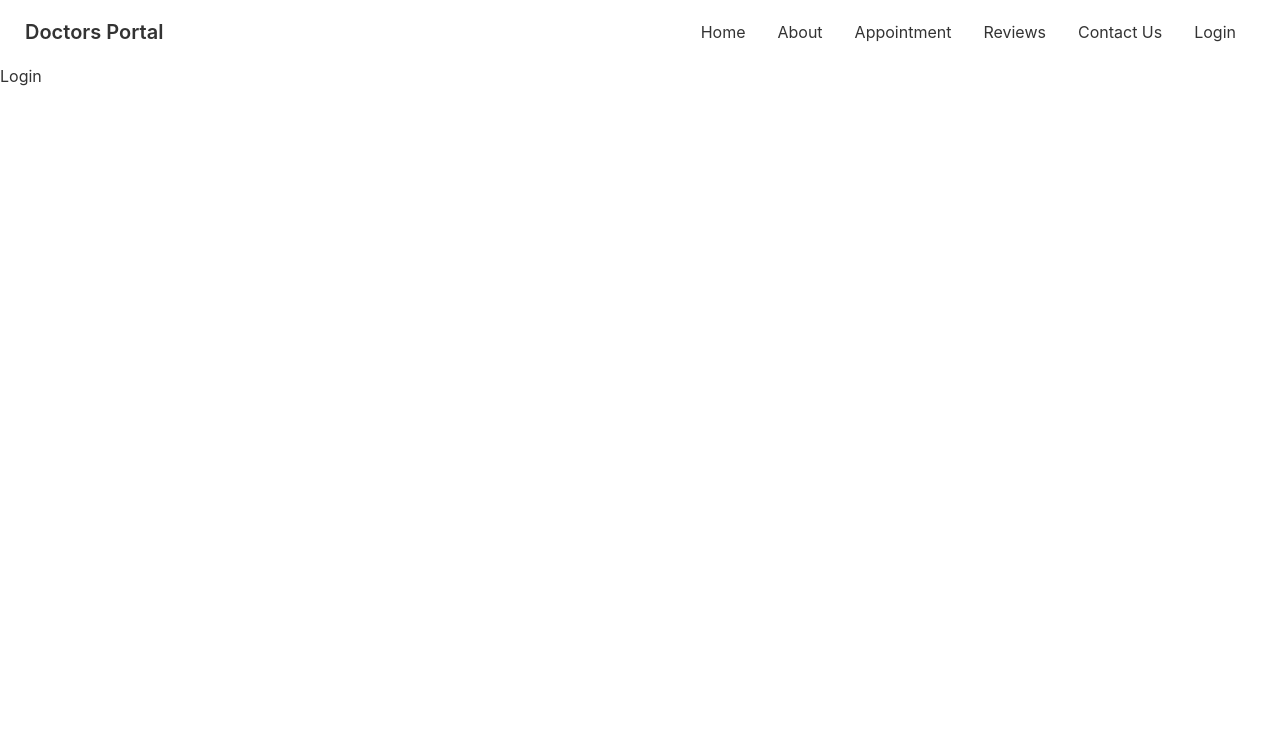
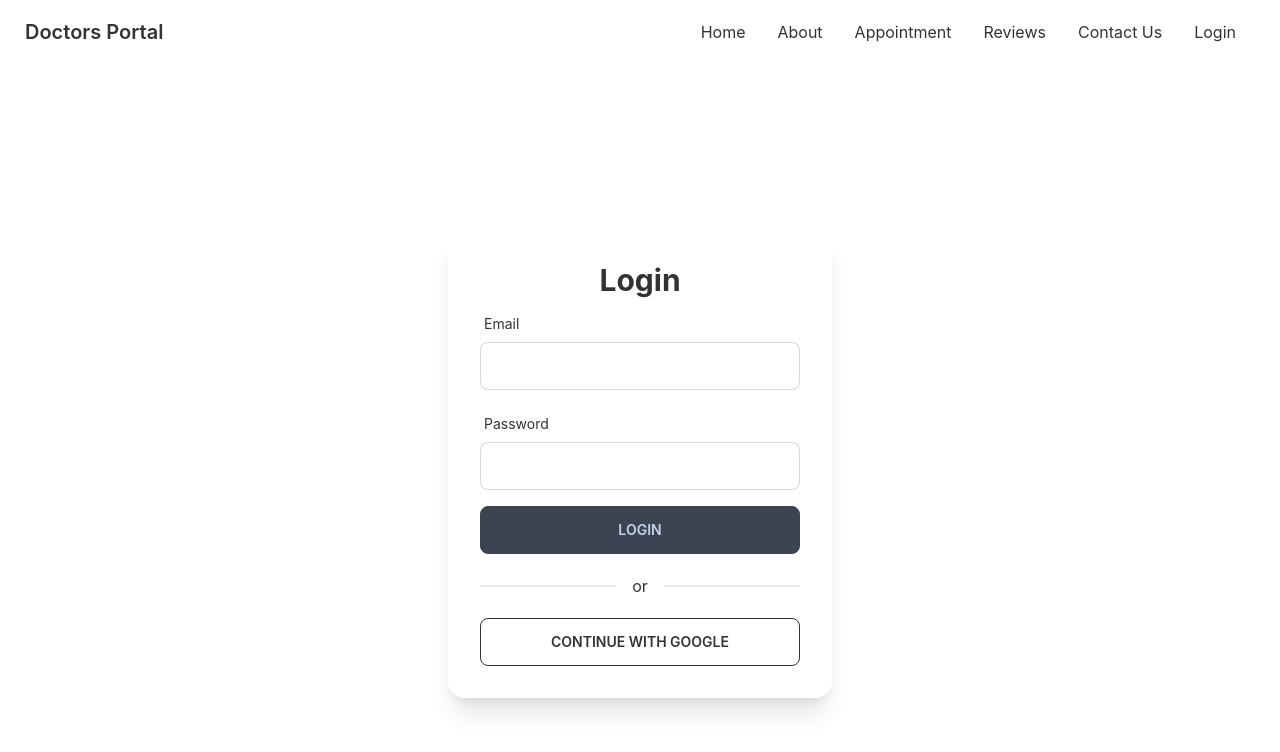
Before and after one commit to KsKarim7/doctors-portal, a React (Create React App) app: page /login in a window 1280 px wide. Shown: the top 752 px of the page. Built offline with nearby package versions, Linux system fonts and the light colour scheme; no server answers.

Commit message:
login form implemented

```diff
--- a/package.json
+++ b/package.json
@@ -8,9 +8,12 @@
     "@testing-library/user-event": "^13.5.0",
     "daisyui": "^2.14.3",
     "date-fns": "^2.28.0",
+    "firebase": "^9.8.1",
     "react": "^18.1.0",
     "react-day-picker": "^8.0.4",
     "react-dom": "^18.1.0",
+    "react-firebase-hooks": "^5.0.3",
+    "react-hook-form": "^7.31.1",
     "react-router-dom": "^6.3.0",
     "react-scripts": "5.0.1",
     "web-vitals": "^2.1.4"
--- a/src/Pages/AppointmentPage/AvailableAppointments.js
+++ b/src/Pages/AppointmentPage/AvailableAppointments.js
@@ -24,7 +24,7 @@ const AvailableAppointments = ({ date }) => {
                     ></Service>)
                 }
             </div>
-            {treatment && <BookingModal data={date} treatment={treatment} setTreatment={setTreatment}></BookingModal>}
+            {treatment && <BookingModal date={date} treatment={treatment} setTreatment={setTreatment}></BookingModal>}
 
         </div>
     );
--- a/src/Pages/AppointmentPage/BookingModal.js
+++ b/src/Pages/AppointmentPage/BookingModal.js
@@ -8,30 +8,34 @@ const BookingModal = ({ date, treatment, setTreatment }) => {
     const handleBooking = e => {
         e.preventDefault();
         const slot = e.target.slot.value;
+        // console.log(_id, name, slot)
+
+        // to close the modal
         setTreatment(null)
 
     }
     return (
         <div>
-            <input type="checkbox" id="booking-modal-6" class="modal-toggle" />
-            <div class="modal modal-bottom sm:modal-middle">
-                <div class="modal-box">
-                    <label for="booking-modal-3" class="btn btn-sm btn-circle absolute right-2 top-2">✕</label>
-                    <h3 class="font-bold text-center my-4 text-lg text-secondary">Booking for: {name}</h3>
+            <input type="checkbox" id="booking-modal-6" className="modal-toggle" />
+            <div className="modal modal-bottom sm:modal-middle">
+                <div className="modal-box">
+                    <label for="booking-modal-3" className="btn btn-sm btn-circle absolute right-2 top-2">✕</label>
+                    <h3 className="font-bold text-center my-4 text-lg text-secondary">Booking for: {name}</h3>
 
                     <form onSubmit={handleBooking} className='grid grid-cols-1 gap-3 justify-items-center' action="">
-                        <input type="text" readOnly value={format(date, 'PP')} class="input input-bordered w-full max-w-xs" />
-                        <select name='slot' class="select select-bordered w-full max-w-xs">
+                        <input type="text" disabled value={format(date, 'PP')} className="input input-bordered w-full max-w-xs" />
+                        {/* <h5>{format(date, 'PP')}</h5> */}
+                        <select name='slot' className="select select-bordered w-full max-w-xs">
                             {
                                 slots.map(slot => <option
                                     value={slot}
                                 > {slot}</option>)
                             }
                         </select>
-                        <input type="text" name='name' placeholder="Your Name" class="input input-bordered w-full max-w-xs" />
-                        <input type="email" placeholder="Email Address" name='email' class="input input-bordered w-full max-w-xs" />
-                        <input type="number" placeholder="Phone Number" name='phone' class="input input-bordered w-full max-w-xs" />
-                        <input type="submit" value="Submit" class="btn btn-secondary w-full max-w-xs" />
+                        <input type="text" name='name' placeholder="Your Name" className="input input-bordered w-full max-w-xs" />
+                        <input type="email" placeholder="Email Address" name='email' className="input input-bordered w-full max-w-xs" />
+                        <input type="number" placeholder="Phone Number" name='phone' className="input input-bordered w-full max-w-xs" />
+                        <input type="submit" value="Submit" className="btn btn-secondary w-full max-w-xs" />
                     </form>
                 </div>
             </div>
--- a/src/Pages/Login/Login.js
+++ b/src/Pages/Login/Login.js
@@ -1,9 +1,101 @@
 import React from 'react';
+import { useSignInWithEmailAndPassword, useSignInWithGoogle } from 'react-firebase-hooks/auth';
+import auth from '../../firebase.init'
+import { useForm } from "react-hook-form";
+import Loading from '../Shared/Loading';
 
 const Login = () => {
+    const [signInWithGoogle, gUser, loading, error] = useSignInWithGoogle(auth);
+    const { register, formState: { errors }, handleSubmit } = useForm();
+    const [
+        signInWithEmailAndPassword,
+        user,
+        gLoading,
+        gError,
+    ] = useSignInWithEmailAndPassword(auth);
+
+    if (loading || gLoading) {
+        return <Loading />
+    }
+
+    let signInError;
+
+    if (error || gError) {
+        signInError = <p className='text-red-500 mb-3'><small>{error?.message || gError?.message}</small></p>
+    }
+
+    if (user || gUser) {
+        console.log(user || gUser)
+    }
+
+    const onSubmit = data => {
+        console.log(data)
+        signInWithEmailAndPassword(data.email, data.password)
+    }
+
+
     return (
-        <div>
-            <h2>Login</h2>
+        <div className='flex h-screen justify-center items-center'>
+            <div className="card w-96 bg-base-100 shadow-xl">
+                <div className="card-body">
+                    <h2 className="text-center text-3xl font-bold">Login</h2>
+                    <form onSubmit={handleSubmit(onSubmit)}>
+
+                        <div className="form-control w-full max-w-xs">
+                            <label className="label">
+                                <span className="label-text">Email</span>
+                            </label>
+                            <input type="email"
+                                className="input input-bordered w-full max-w-xs"
+                                {...register("email", {
+                                    required: {
+                                        value: true,
+                                        email: 'Email is required'
+                                    },
+                                    pattern: {
+                                        value: /[a-z0-9]+@[a-z]+\.[a-z]{2,3}/,
+                                        message: 'Provide a valid Email'
+                                    }
+                                })}
+                            />
+                            <label className="label">
+                                {errors.email?.type === 'required' && <span className='label-text-alt text-red-500'>{errors.email.message}</span>}
+                                {errors.email?.type === 'pattern' && <span className='label-text-alt text-red-500'>{errors.email.message}</span>}
+                            </label>
+                        </div>
+
+                        <div className="form-control w-full max-w-xs">
+                            <label className="label">
+                                <span className="label-text">Password</span>
+                            </label>
+                            <input type="password"
+                                className="input input-bordered w-full max-w-xs"
+                                {...register("password", {
+                                    required: {
+                                        value: true,
+                                        email: 'Password is required'
+                                    },
+                                    minLength: {
+                                        value: 6,
+                                        message: 'Password must be consists of 6 characters'
+                                    }
+                                })}
+                            />
+                            <label className="label">
+                                {errors.password?.type === 'required' && <span className='label-text-alt text-red-500'>{errors.password.message}</span>}
+                                {errors.password?.type === 'minLength' && <span className='label-text-alt text-red-500'>{errors.password.message}</span>}
+                            </label>
+                            {signInError}
+                        </div>
+                        <input className='btn w-full max-w-xs' type="submit" value='Login' />
+                    </form>
+
+                    <div className='divider'>or</div>
+                    <button
+                        onClick={() => signInWithGoogle()}
+                        className="btn btn-outline">Continue With Google</button>
+                </div>
+            </div>
         </div>
     );
 };
--- /dev/null
+++ b/src/Pages/Login/SignUp.js
@@ -0,0 +1,11 @@
+import React from 'react';
+
+const SignUp = () => {
+    return (
+        <div>
+
+        </div>
+    );
+};
+
+export default SignUp;
--- /dev/null
+++ b/src/Pages/Shared/Loading.js
@@ -0,0 +1,15 @@
+import React from 'react';
+
+const Loading = () => {
+    return (
+        <div className='h-screen flex justify-center items-center'>
+            <div class="flex items-center justify-center ">
+                <div class="flex items-center justify-center ">
+                    <div class="w-24 h-24 border-l-2 border-gray-900 rounded-full animate-spin"></div>
+                </div>
+            </div>
+        </div>
+    );
+};
+
+export default Loading;
--- a/src/Pages/Shared/Navbar.js
+++ b/src/Pages/Shared/Navbar.js
@@ -15,7 +15,7 @@ const Navbar = () => {
             <div className="navbar-start">
                 <div className="dropdown">
                     <label tabIndex="0" className="btn btn-ghost lg:hidden">
-                        <svg xmlns="http://www.w3.org/2000/svg" className="h-5 w-5" fill="none" viewBox="0 0 24 24" stroke="currentColor"><path stroke-linecap="round" stroke-linejoin="round" stroke-width="2" d="M4 6h16M4 12h8m-8 6h16" /></svg>
+                        <svg xmlns="http://www.w3.org/2000/svg" className="h-5 w-5" fill="none" viewBox="0 0 24 24" stroke="currentColor"><path strokeLinecap="round" strokeLinejoin="round" strokeWidth="2" d="M4 6h16M4 12h8m-8 6h16" /></svg>
                     </label>
                     <ul tabIndex="0" className="menu menu-compact dropdown-content mt-3 p-2 shadow bg-base-100 rounded-box w-52">
                         {dropdownItems}
--- /dev/null
+++ b/src/firebase.init.js
@@ -0,0 +1,21 @@
+// Import the functions you need from the SDKs you need
+import { initializeApp } from "firebase/app";
+import { getAuth } from "firebase/auth";
+// TODO: Add SDKs for Firebase products that you want to use
+// https://firebase.google.com/docs/web/setup#available-libraries
+
+// Your web app's Firebase configuration
+const firebaseConfig = {
+    apiKey: process.env.REACT_APP_API_KEY,
+    authDomain: process.env.REACT_APP_AUTH_DOMAIN,
+    projectId: process.env.REACT_APP_PROJECT_ID,
+    storageBucket: process.env.REACT_APP_STORAGE_BUCKET,
+    messagingSenderId: process.env.REACT_APP_MESSAGING_SENDER_ID,
+    appId: process.env.REACT_APP_APP_ID,
+};
+
+// Initialize Firebase
+const app = initializeApp(firebaseConfig);
+
+const auth = getAuth(app);
+export default auth;
```
Also changed, not shown: src/Pages/AppointmentPage/Service.js (+5 -5 lines), 1 other file (tests, documents, lock files or other folders).
